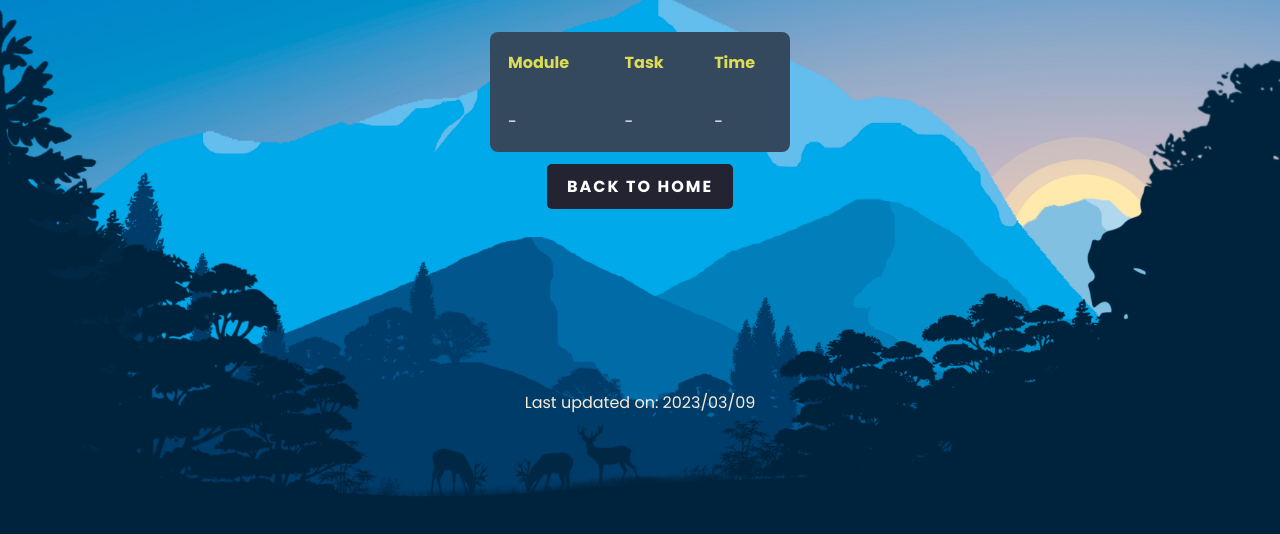
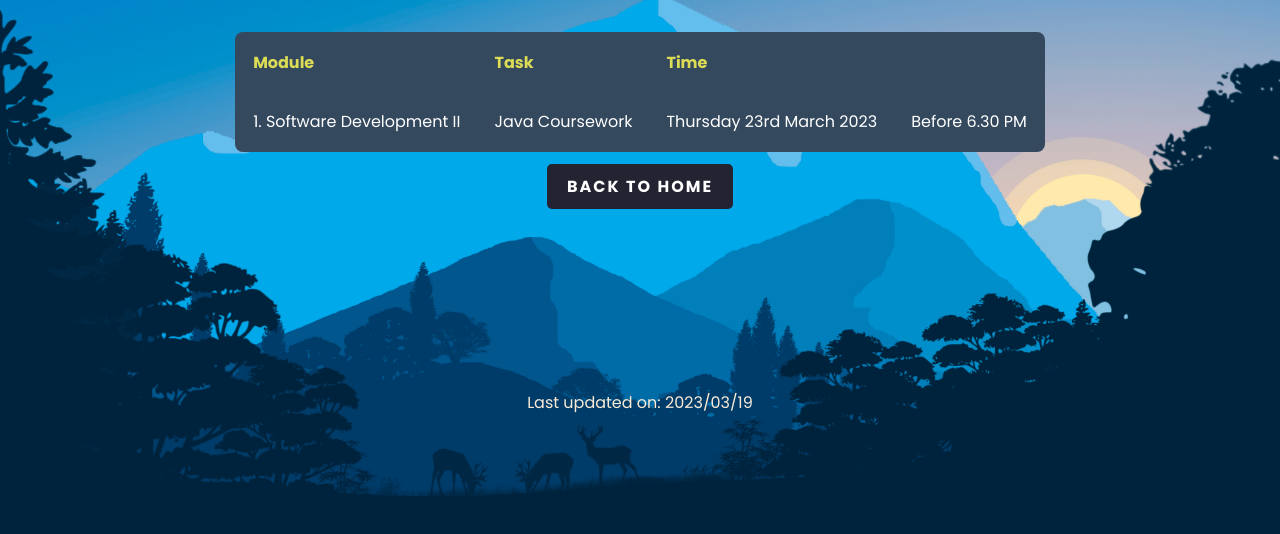
Before and after one commit to daniya418/submission-reminder.github.io, a plain HTML site: page thisweek.html in a window 1280 px wide. Shown: the part 208-742 px from the top of the page. Drawn offline with Linux system fonts and the light colour scheme.

Commit message:
Update thisweek.html

```diff
--- a/thisweek.html
+++ b/thisweek.html
@@ -34,9 +34,10 @@
                         <th>Time</th>
                     </tr>
                     <tr>
-                        <td data-th="Module">-</td>
-                        <td  data-th="Task">-</td>
-                        <td  data-th="Time">-</td>
+                       <td data-th="Module">1. Software Development II</td>
+                        <td  data-th="Task">Java Coursework</td>
+                        <td  data-th="Due Date">Thursday 23rd March 2023</td>
+                        <td  data-th="Time">Before 6.30 PM</td>
                     </tr>
 
 
@@ -48,7 +49,7 @@
                 <!-- <a href="#"><i class="fa-brands fa-linkedin"></i></a>
                 <a href="#"><i class="fa-brands fa-instagram"></i></a>
                 <a href="#"><i class="fa-brands fa-facebook"></i></a> -->
-                <p style="color:antiquewhite">Last updated on: 2023/03/09</p>
+                <p style="color:antiquewhite">Last updated on: 2023/03/19</p>
             </div>
         </section>
     </body>
```
